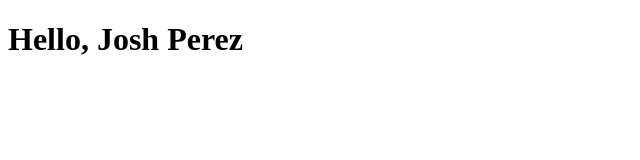
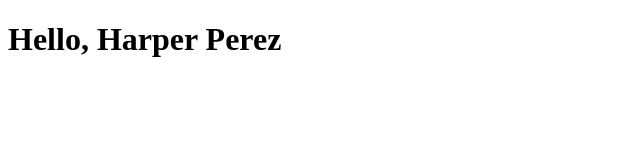
Before and after one commit to panswer/following_react_basic_concepts, a JavaScript app: page / in a window 1280 px wide. Shown: the top 160 px of the page, without its empty margins (0-640 px from the left). Built offline with nearby package versions, Linux system fonts and the light colour scheme.

Commit message:
finish: presentando JSX

```diff
--- a/src/index.js
+++ b/src/index.js
@@ -1,11 +1,20 @@
 import ReactDOM from 'react-dom';
 import reportWebVitals from './reportWebVitals';
 
-const name='Josh Perez';
-const element = <h1>Hello, {name}</h1>;
+function formatName(user={
+  firstName:'',
+  lastName:''
+}) {
+  return user.firstName+' '+user.lastName;
+}
+
+const user={
+  firstName:'Harper',
+  lastName:'Perez'
+};
 
 ReactDOM.render(
-  element,
+  <h1>Hello, {formatName(user)}</h1>,
   document.getElementById('root')
 );
 
```
